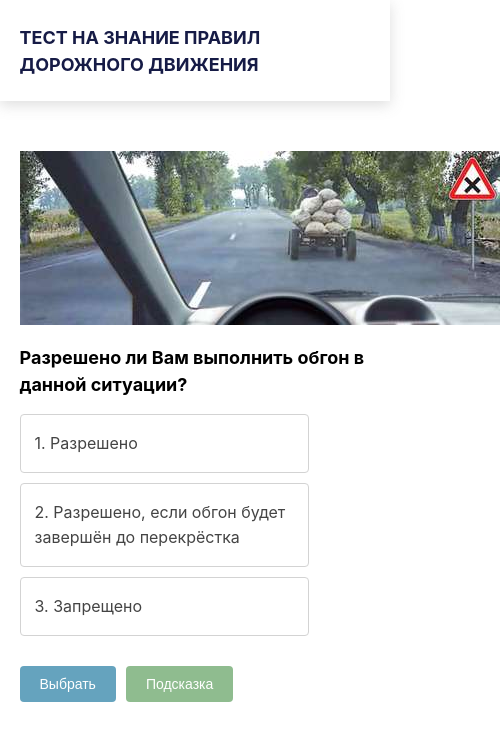
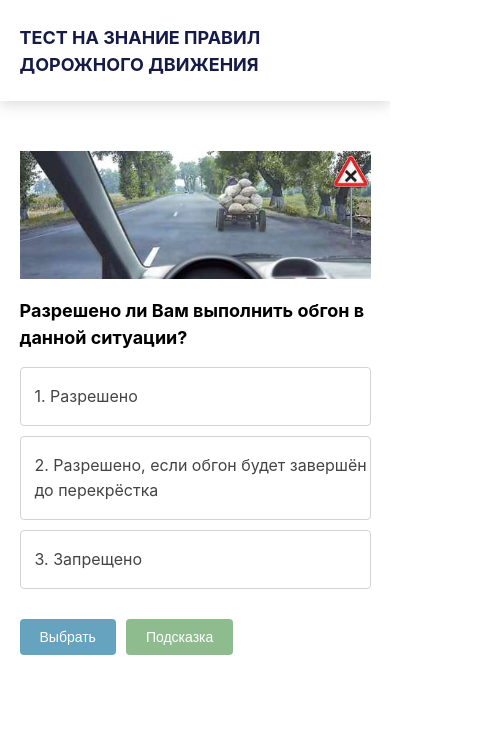
Before and after one commit to MariaChumerina/pdd-test, a React (Create React App) app: page /test in a window 390 px wide. Both pictures are taken after a click on the button "Подтвердить". Shown: the top 740 px of the page, 500 px wide, since content can reach past the window. Built offline with nearby package versions, Linux system fonts and the light colour scheme.

Commit message:
fix error text position and adaptive quiz for mobile

```diff
--- a/src/components/Quiz/Answers.jsx
+++ b/src/components/Quiz/Answers.jsx
@@ -23,7 +23,7 @@ export default function Answers({ answers, chooseAnswer, hint }) {
 
   const handleClickHint = () => {
     setVisibilityHint(!isHiddenHint);
-    hintElRef.current.scrollIntoView();
+    hintElRef.current.scrollIntoView({behavior: "smooth"});
   }
 
   const renderAnswers = () => answers.map((answer, i) => {
@@ -50,12 +50,12 @@ export default function Answers({ answers, chooseAnswer, hint }) {
       <ul className="list-group">
         {renderAnswers()}
         <div className="answers-button-block">
-          {error ? (
-              <div className="margin-top-15 error-text">
-                {error}
-              </div>
-          ) : ''}
           <div className="margin-top-30" >
+            {error ? (
+                <div className="margin-top-15 error-text">
+                  {error}
+                </div>
+            ) : ''}
             <button type="submit" onClick={handleSubmit}>
               Выбрать
             </button>
--- a/src/components/Quiz/Quiz.css
+++ b/src/components/Quiz/Quiz.css
@@ -3,9 +3,9 @@
     padding-left: 0;
     color: #444;
     line-height: 25px;
+    width: 70vw;
 }
 .list-group-item {
-    width: 70vw;
     list-style-type: none;
     padding-left: 14px;
     border: 1px solid lightgrey;
@@ -28,7 +28,7 @@
 }
 .error-text {
     position: absolute;
-    bottom: 40px;
+    top: -45px;
     color: red;
     font-size: 14px;
 }
@@ -47,3 +47,14 @@
     border-radius: 4px;
     padding: 10px;
 }
+@media screen and (max-width: 767px) {
+    img {
+        width: 90vw;
+    }
+    .list-group {
+        width: 90vw;
+    }
+    .hint-block {
+        width: 85vw;
+    }
+}
```
